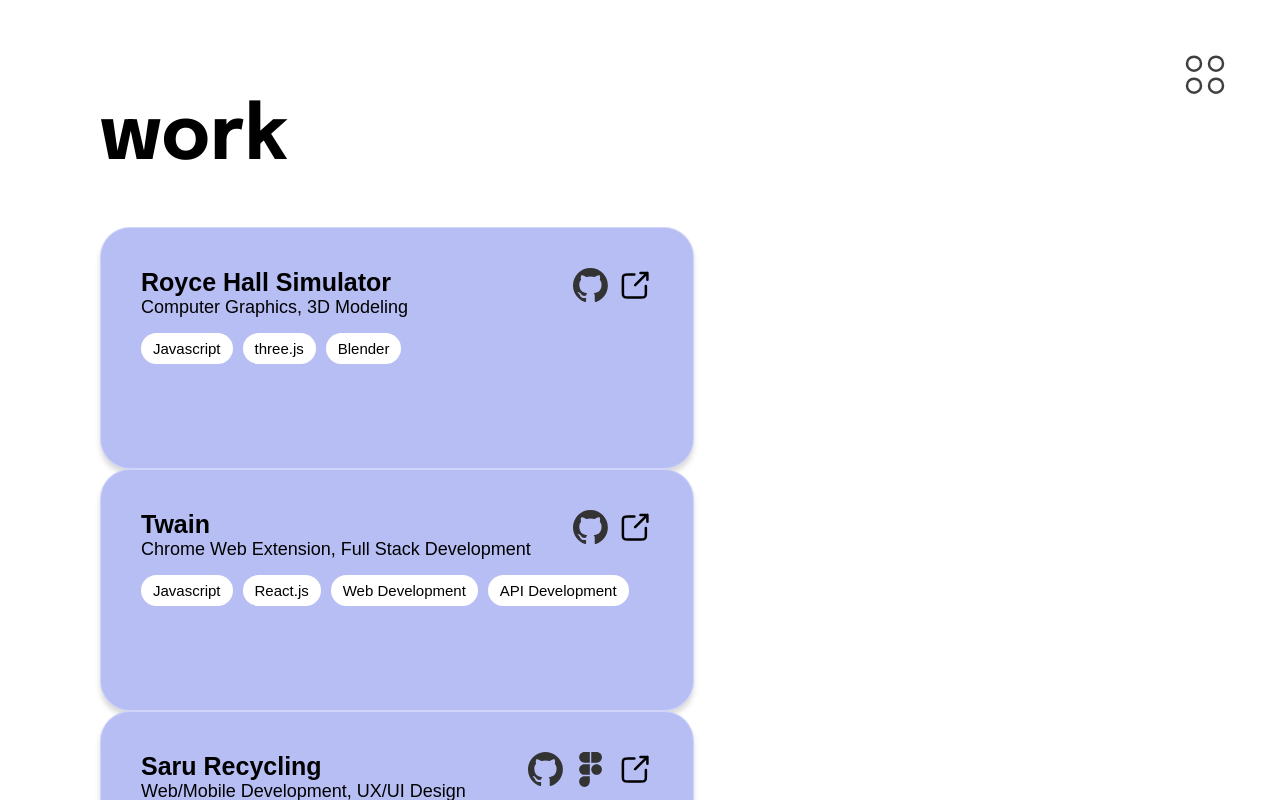
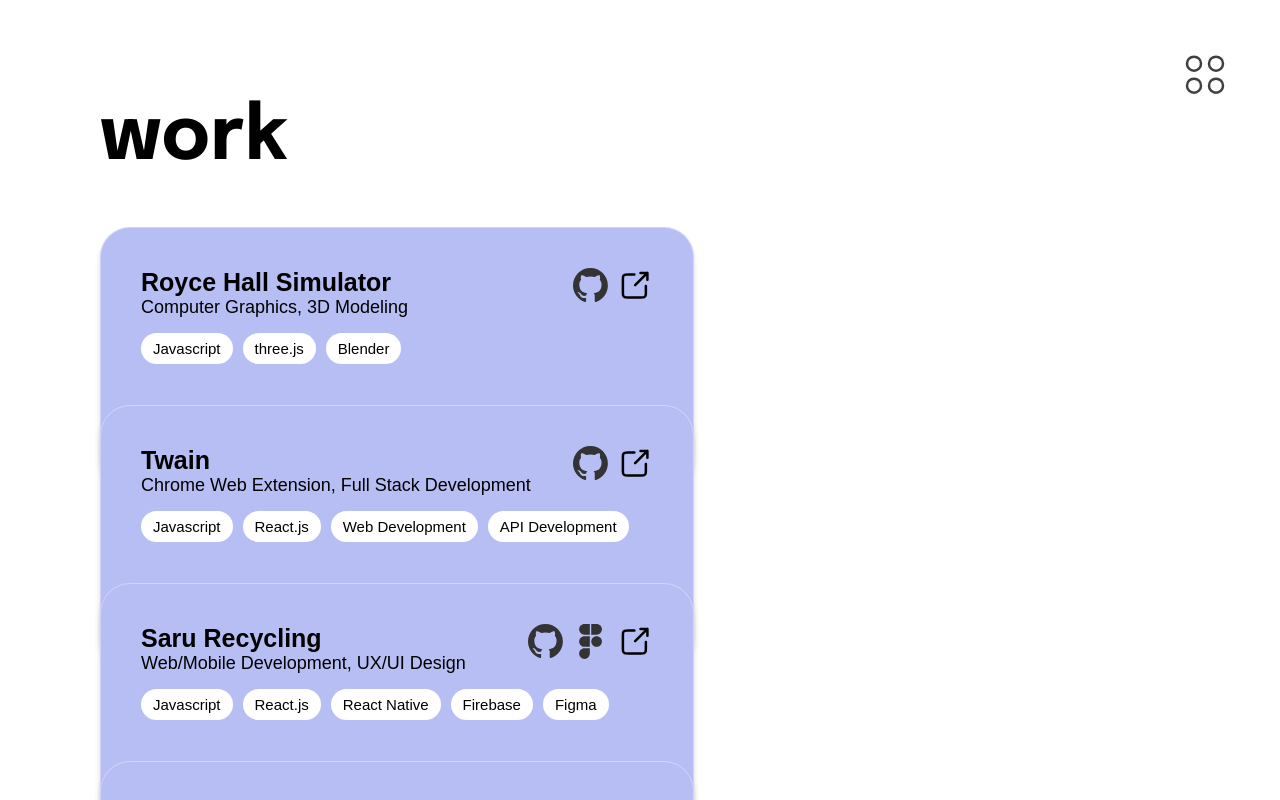
Before and after one commit to anhmvc/anhmvc.github.io, a React (Create React App) app: page /work in a window 1280 px wide. Shown: the top 800 px of the page. Built offline with nearby package versions, Linux system fonts and the light colour scheme.

Commit message:
Make card stackable on each other

```diff
--- a/src/components/Card/card.css
+++ b/src/components/Card/card.css
@@ -1,6 +1,6 @@
 .card-container {
   width: 40%;
-  height: 20%;
+  height: 100%;
   flex-shrink: 0;
   border-radius: 30px;
   border: 1px solid rgba(255, 255, 255, 0.34);
--- a/src/pages/Work/Work.tsx
+++ b/src/pages/Work/Work.tsx
@@ -51,8 +51,10 @@ export default function Work() {
   return (
     <div className="page-container">
       <h1 className="title">work</h1>
-      {PROJECTS.map((project) => {
+      <div className="cards-container">
+        {PROJECTS.map((project, index) => {
           return (
+            <div style={{ zIndex: index }} className="card">
               <Card
                 title={project.title}
                 subtitle={project.subtitle}
@@ -60,8 +62,10 @@ export default function Work() {
                 backgroundColor={project.backgroundColor}
                 links={project.links}
               />
+            </div>
           );
         })}
       </div>
+    </div>
   );
 }
--- a/src/pages/Work/work.css
+++ b/src/pages/Work/work.css
@@ -0,0 +1,5 @@
+.cards-container {
+  display: flex;
+  flex-direction: column;
+  gap: -10px;
+}
```
Lines whose indentation alone changed are shown as unchanged.
